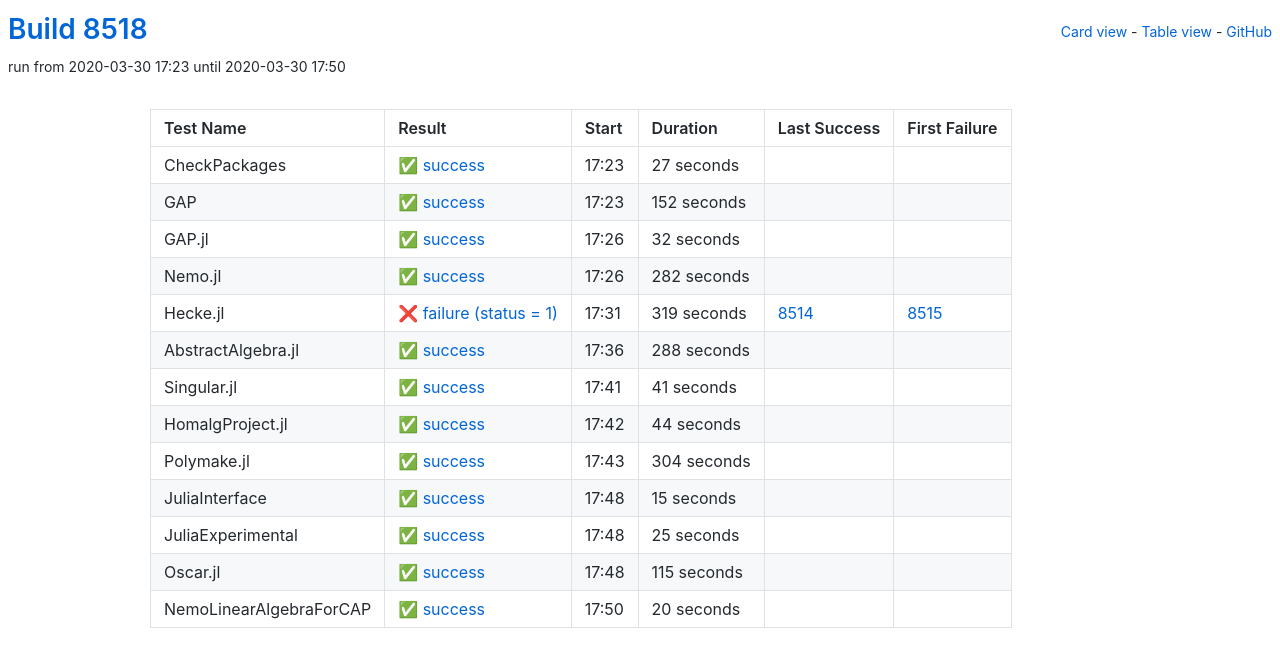
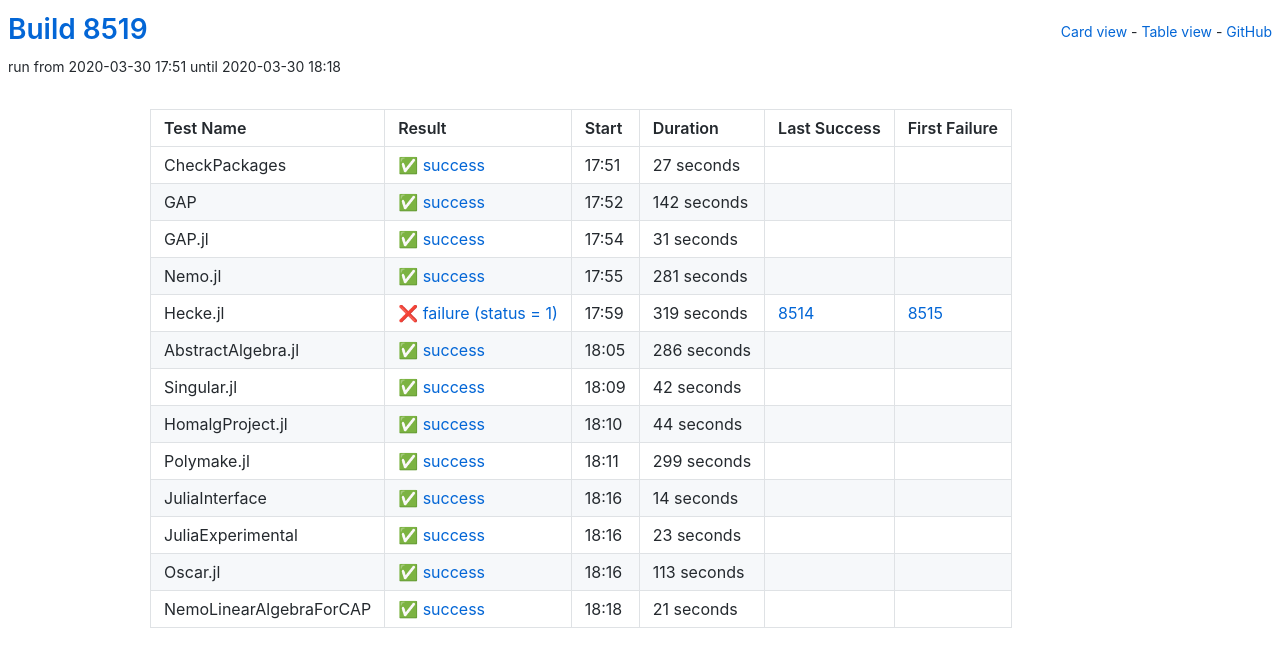
Before and after one commit to oscar-system/oscar-ci-status, a Jekyll site: the page built from table.html, in a window 1280 px wide. Shown: the top 667 px of the page. Built offline with Jekyll 4.4.1, drawn with Linux system fonts in a browser that asks for light colours.

Commit message:
Build 8519

```diff
--- a/_data/ci.yml
+++ b/_data/ci.yml
@@ -1,5 +1,5 @@
-build: 8518
-build_url: https://oscarci.mathematik.uni-kl.de/job/oscar/8518/
+build: 8519
+build_url: https://oscarci.mathematik.uni-kl.de/job/oscar/8519/
 job: oscar
 tests:
 - duration: 27
@@ -8,42 +8,42 @@
   first_failure_url: null
   last_success: false
   last_success_url: null
-  log: https://oscarci.mathematik.uni-kl.de/job/oscar/8518/artifact/logs/build-8518/CheckPackages.log
+  log: https://oscarci.mathematik.uni-kl.de/job/oscar/8519/artifact/logs/build-8519/CheckPackages.log
   name: CheckPackages
-  start: 2020-03-30 17:23
+  start: 2020-03-30 17:51
   status: success
   success: true
-- duration: 152
+- duration: 142
   exitcode: 0
   first_failure: false
   first_failure_url: null
   last_success: false
   last_success_url: null
-  log: https://oscarci.mathematik.uni-kl.de/job/oscar/8518/artifact/logs/build-8518/GAP.log
+  log: https://oscarci.mathematik.uni-kl.de/job/oscar/8519/artifact/logs/build-8519/GAP.log
   name: GAP
-  start: 2020-03-30 17:23
+  start: 2020-03-30 17:52
   status: success
   success: true
-- duration: 32
+- duration: 31
   exitcode: 0
   first_failure: false
   first_failure_url: null
   last_success: false
   last_success_url: null
-  log: https://oscarci.mathematik.uni-kl.de/job/oscar/8518/artifact/logs/build-8518/GAP.jl.log
+  log: https://oscarci.mathematik.uni-kl.de/job/oscar/8519/artifact/logs/build-8519/GAP.jl.log
   name: GAP.jl
-  start: 2020-03-30 17:26
+  start: 2020-03-30 17:54
   status: success
   success: true
-- duration: 282
+- duration: 281
   exitcode: 0
   first_failure: false
   first_failure_url: null
   last_success: false
   last_success_url: null
-  log: https://oscarci.mathematik.uni-kl.de/job/oscar/8518/artifact/logs/build-8518/Nemo.jl.log
+  log: https://oscarci.mathematik.uni-kl.de/job/oscar/8519/artifact/logs/build-8519/Nemo.jl.log
   name: Nemo.jl
-  start: 2020-03-30 17:26
+  start: 2020-03-30 17:55
   status: success
   success: true
 - duration: 319
@@ -52,31 +52,31 @@
   first_failure_url: https://oscarci.mathematik.uni-kl.de/job/oscar/8515/
   last_success: 8514
   last_success_url: https://oscarci.mathematik.uni-kl.de/job/oscar/8514/
-  log: https://oscarci.mathematik.uni-kl.de/job/oscar/8518/artifact/logs/build-8518/Hecke.jl.log
+  log: https://oscarci.mathematik.uni-kl.de/job/oscar/8519/artifact/logs/build-8519/Hecke.jl.log
   name: Hecke.jl
-  start: 2020-03-30 17:31
+  start: 2020-03-30 17:59
   status: failure
   success: false
-- duration: 288
+- duration: 286
   exitcode: 0
   first_failure: false
   first_failure_url: null
   last_success: false
   last_success_url: null
-  log: https://oscarci.mathematik.uni-kl.de/job/oscar/8518/artifact/logs/build-8518/AbstractAlgebra.jl.log
+  log: https://oscarci.mathematik.uni-kl.de/job/oscar/8519/artifact/logs/build-8519/AbstractAlgebra.jl.log
   name: AbstractAlgebra.jl
-  start: 2020-03-30 17:36
+  start: 2020-03-30 18:05
   status: success
   success: true
-- duration: 41
+- duration: 42
   exitcode: 0
   first_failure: false
   first_failure_url: null
   last_success: false
   last_success_url: null
-  log: https://oscarci.mathematik.uni-kl.de/job/oscar/8518/artifact/logs/build-8518/Singular.jl.log
+  log: https://oscarci.mathematik.uni-kl.de/job/oscar/8519/artifact/logs/build-8519/Singular.jl.log
   name: Singular.jl
-  start: 2020-03-30 17:41
+  start: 2020-03-30 18:09
   status: success
   success: true
 - duration: 44
@@ -85,63 +85,63 @@
   first_failure_url: null
   last_success: false
   last_success_url: null
-  log: https://oscarci.mathematik.uni-kl.de/job/oscar/8518/artifact/logs/build-8518/HomalgProject.jl.log
+  log: https://oscarci.mathematik.uni-kl.de/job/oscar/8519/artifact/logs/build-8519/HomalgProject.jl.log
   name: HomalgProject.jl
-  start: 2020-03-30 17:42
+  start: 2020-03-30 18:10
   status: success
   success: true
-- duration: 304
+- duration: 299
   exitcode: 0
   first_failure: false
   first_failure_url: null
   last_success: false
   last_success_url: null
-  log: https://oscarci.mathematik.uni-kl.de/job/oscar/8518/artifact/logs/build-8518/Polymake.jl.log
+  log: https://oscarci.mathematik.uni-kl.de/job/oscar/8519/artifact/logs/build-8519/Polymake.jl.log
   name: Polymake.jl
-  start: 2020-03-30 17:43
+  start: 2020-03-30 18:11
   status: success
   success: true
-- duration: 15
+- duration: 14
   exitcode: 0
   first_failure: false
   first_failure_url: null
   last_success: false
   last_success_url: null
-  log: https://oscarci.mathematik.uni-kl.de/job/oscar/8518/artifact/logs/build-8518/JuliaInterface.log
+  log: https://oscarci.mathematik.uni-kl.de/job/oscar/8519/artifact/logs/build-8519/JuliaInterface.log
   name: JuliaInterface
-  start: 2020-03-30 17:48
+  start: 2020-03-30 18:16
   status: success
   success: true
-- duration: 25
+- duration: 23
   exitcode: 0
   first_failure: false
   first_failure_url: null
   last_success: false
   last_success_url: null
-  log: https://oscarci.mathematik.uni-kl.de/job/oscar/8518/artifact/logs/build-8518/JuliaExperimental.log
+  log: https://oscarci.mathematik.uni-kl.de/job/oscar/8519/artifact/logs/build-8519/JuliaExperimental.log
   name: JuliaExperimental
-  start: 2020-03-30 17:48
+  start: 2020-03-30 18:16
   status: success
   success: true
-- duration: 115
+- duration: 113
   exitcode: 0
   first_failure: false
   first_failure_url: null
   last_success: false
   last_success_url: null
-  log: https://oscarci.mathematik.uni-kl.de/job/oscar/8518/artifact/logs/build-8518/Oscar.jl.log
+  log: https://oscarci.mathematik.uni-kl.de/job/oscar/8519/artifact/logs/build-8519/Oscar.jl.log
   name: Oscar.jl
-  start: 2020-03-30 17:48
+  start: 2020-03-30 18:16
   status: success
   success: true
-- duration: 20
+- duration: 21
   exitcode: 0
   first_failure: false
   first_failure_url: null
   last_success: false
   last_success_url: null
-  log: https://oscarci.mathematik.uni-kl.de/job/oscar/8518/artifact/logs/build-8518/NemoLinearAlgebraForCAP.log
+  log: https://oscarci.mathematik.uni-kl.de/job/oscar/8519/artifact/logs/build-8519/NemoLinearAlgebraForCAP.log
   name: NemoLinearAlgebraForCAP
-  start: 2020-03-30 17:50
+  start: 2020-03-30 18:18
   status: success
   success: true
```
Also changed, not shown: README.md.
